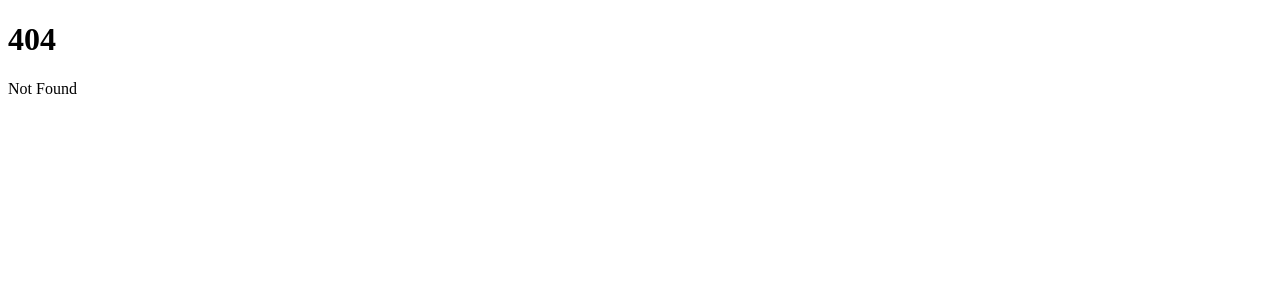
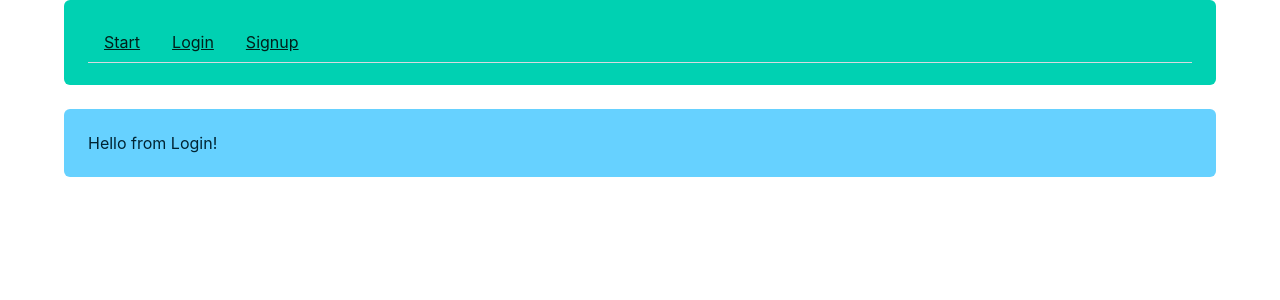
Before and after one commit to schweigerjonas/donation-svelte, a SvelteKit app: page /login in a window 1280 px wide. Before the commit this address had no page. Shown: the top 300 px of the page. Built offline with nearby package versions, Linux system fonts and the light colour scheme.

Commit message:
feat: add login and signup pages and routes

```diff
--- a/src/app.html
+++ b/src/app.html
@@ -2,7 +2,20 @@
 <html lang="en">
 	<head>
 		<meta charset="utf-8" />
+		<link rel="icon" href="%sveltekit.assets%/favicon.png" />
 		<meta name="viewport" content="width=device-width, initial-scale=1" />
+		<link rel="stylesheet" href="https://cdn.jsdelivr.net/npm/bulma@1.0.4/css/bulma.min.css" />
+		<link
+			rel="stylesheet"
+			href="https://cdnjs.cloudflare.com/ajax/libs/font-awesome/5.15.1/css/all.min.css"
+			integrity="sha512-+4zCK9k+qNFUR5X+cKL9EIR+ZOhtIloNl9GIKS57V1MyNsYpYcUrUeQc9vNfzsWfV28IaLL3i96P9sdNyeRssA=="
+			crossorigin="anonymous"
+		/>
+		<link
+			href="https://fonts.googleapis.com/css?family=Open+Sans:400,600,300"
+			rel="stylesheet"
+			type="text/css"
+		/>
 		%sveltekit.head%
 	</head>
 	<body data-sveltekit-preload-data="hover">
--- a/src/routes/+layout.svelte
+++ b/src/routes/+layout.svelte
@@ -1,11 +1,18 @@
-<script lang="ts">
-	import favicon from '$lib/assets/favicon.svg';
+<script>
+	import { resolve } from '$app/paths';
 
-	let { children } = $props();
+	const resolvedRoot = resolve('/');
+	const resolvedLogin = resolve('/login');
+	const resolvedSignup = resolve('/signup');
 </script>
 
-<svelte:head>
-	<link rel="icon" href={favicon} />
-</svelte:head>
-
-{@render children()}
+<div class="container">
+	<div class="tabs notification is-primary">
+		<ul>
+			<li><a href={resolvedRoot}>Start</a></li>
+			<li><a href={resolvedLogin}>Login</a></li>
+			<li><a href={resolvedSignup}>Signup</a></li>
+		</ul>
+	</div>
+	<slot />
+</div>
--- a/src/routes/+page.svelte
+++ b/src/routes/+page.svelte
@@ -1,2 +1 @@
-<h1>Welcome to SvelteKit</h1>
-<p>Visit <a href="https://svelte.dev/docs/kit">svelte.dev/docs/kit</a> to read the documentation</p>
+<div class="notification is-primary">Hello from Donation!</div>
--- /dev/null
+++ b/src/routes/login/+page.svelte
@@ -0,0 +1 @@
+<div class="notification is-info">Hello from Login!</div>
--- /dev/null
+++ b/src/routes/signup/+page.svelte
@@ -0,0 +1 @@
+<div class="notification is-warning">Hello from signup!</div>
```
